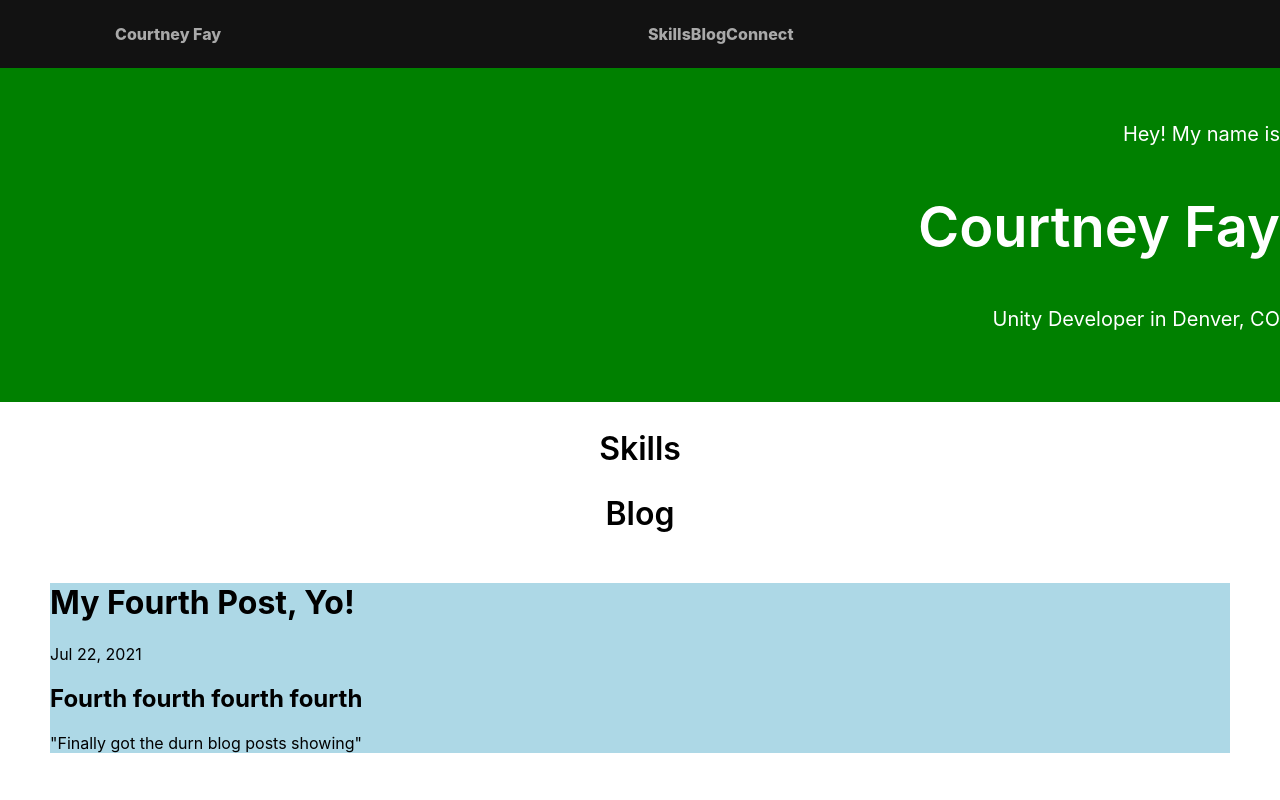
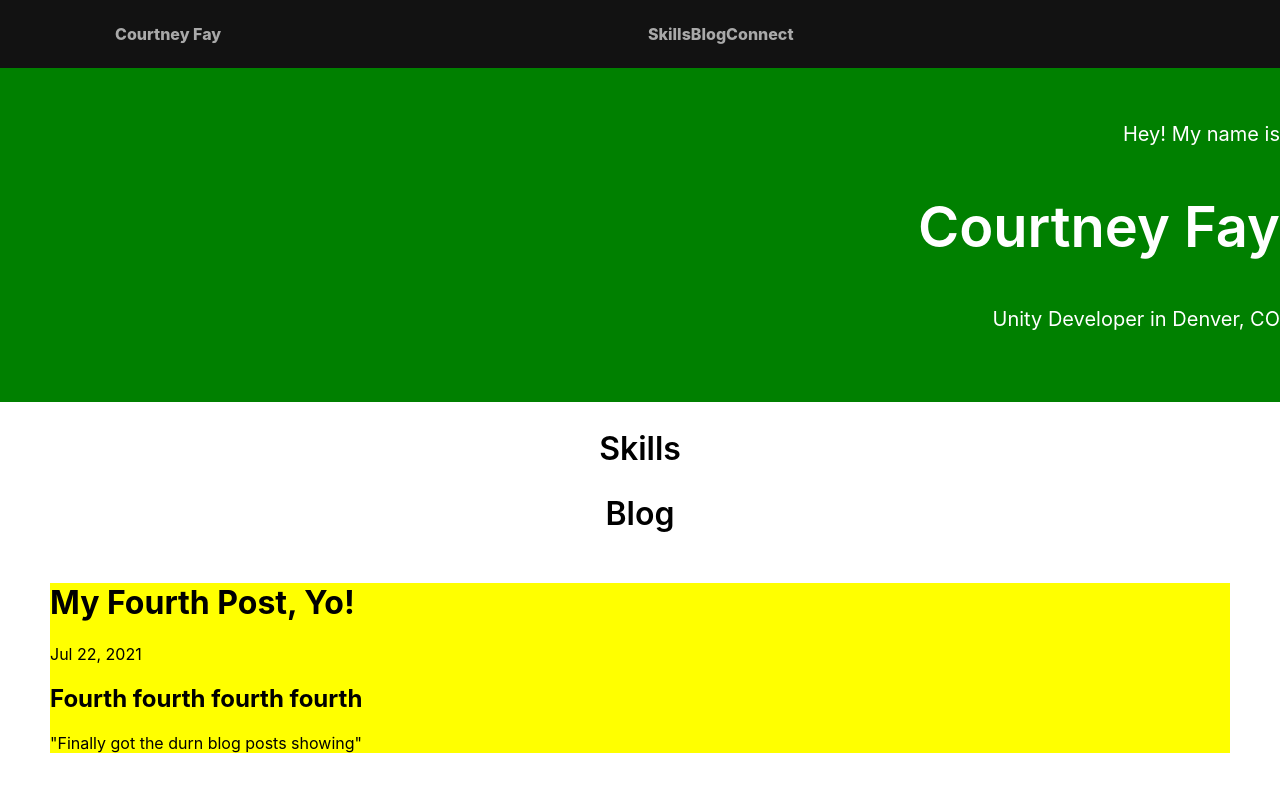
Before and after one commit to courtneyfay/personal-website-2021, a React (Create React App) app: page / in a window 1280 px wide. Shown: the top 800 px of the page. Built offline with nearby package versions, Linux system fonts and the light colour scheme.

Commit message:
Check to see if auto-deploy step is working

```diff
--- a/src/components/Blog.tsx
+++ b/src/components/Blog.tsx
@@ -4,7 +4,7 @@ import ReactMarkdown from 'react-markdown';
 import styled from 'styled-components';
 
 const PostWrapper = styled.div`
-    background-color: lightblue;
+    background-color: yellow;
     margin: 50px;
 `;
 
```
